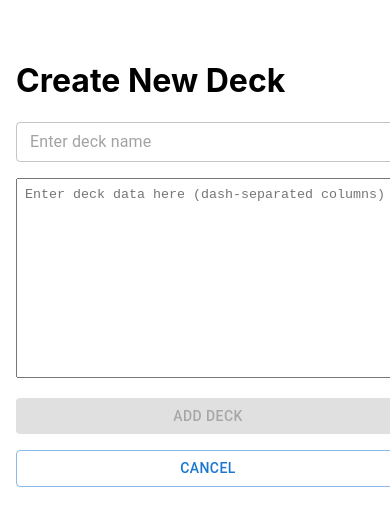
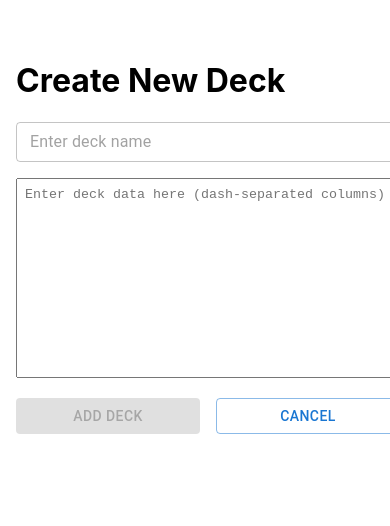
Before and after one commit to phellinger/anki, a React (Create React App) app in the folder frontend/: page /new in a window 390 px wide. Shown: the top 526 px of the page. Built offline with nearby package versions, Linux system fonts and the light colour scheme; no server answers.

Commit message:
mobile style improv

```diff
--- a/frontend/src/components/DeckManager.js
+++ b/frontend/src/components/DeckManager.js
@@ -170,8 +170,10 @@ function DeckManager() {
           <ListItem
             sx={{
               display: 'flex',
+              flexDirection: { xs: 'column', sm: 'row' },
+              alignItems: { xs: 'stretch', sm: 'center' },
               justifyContent: 'space-between',
-              alignItems: 'flex-start',
+              gap: { xs: 1, sm: 0 },
               borderBottom: 'none',
             }}
           >
@@ -181,6 +183,7 @@ function DeckManager() {
               sx={{
                 margin: 0,
                 paddingTop: '4px',
+                mb: { xs: 1, sm: 0 },
               }}
             >
               Your&nbsp;Decks
--- a/frontend/src/styles/shared.module.css
+++ b/frontend/src/styles/shared.module.css
@@ -37,9 +37,7 @@
 .buttonGroup {
   display: flex;
   gap: 1rem;
-  justify-content: flex-start;
-  align-self: flex-start;
-  padding: 0;
+  justify-content: flex-end;
 }
 
 .formField {
@@ -89,19 +87,23 @@
 }
 
 /* Mobile styles */
-@media (max-width: 600px) {
+@media (max-width: 599px) {
   .pageContainer {
     padding: 0.5rem;
-    min-width: 400px; /* Match App container min-width */
-    overflow: auto; /* Allow scrolling if needed */
+    min-width: 400px;
+    overflow: auto;
   }
 
   .mainContainer {
-    min-width: 400px; /* Keep minimum width on mobile */
+    min-width: 400px;
   }
 
   .buttonGroup {
-    flex-direction: column;
+    width: 100%;
+    display: flex;
+    flex-direction: row;
+    justify-content: center;
+    gap: 1rem;
   }
 
   .buttonGroup > * {
@@ -124,7 +126,7 @@
 }
 
 /* Desktop styles */
-@media (min-width: 601px) {
+@media (min-width: 600px) {
   .pageContainer {
     padding: 2rem;
   }
@@ -146,8 +148,6 @@
     flex: 0 0 auto;
     white-space: nowrap;
     justify-content: flex-end;
-    margin-right: 8px;
-    padding-bottom: 0;
   }
 
   .buttonGroup > * {
```
